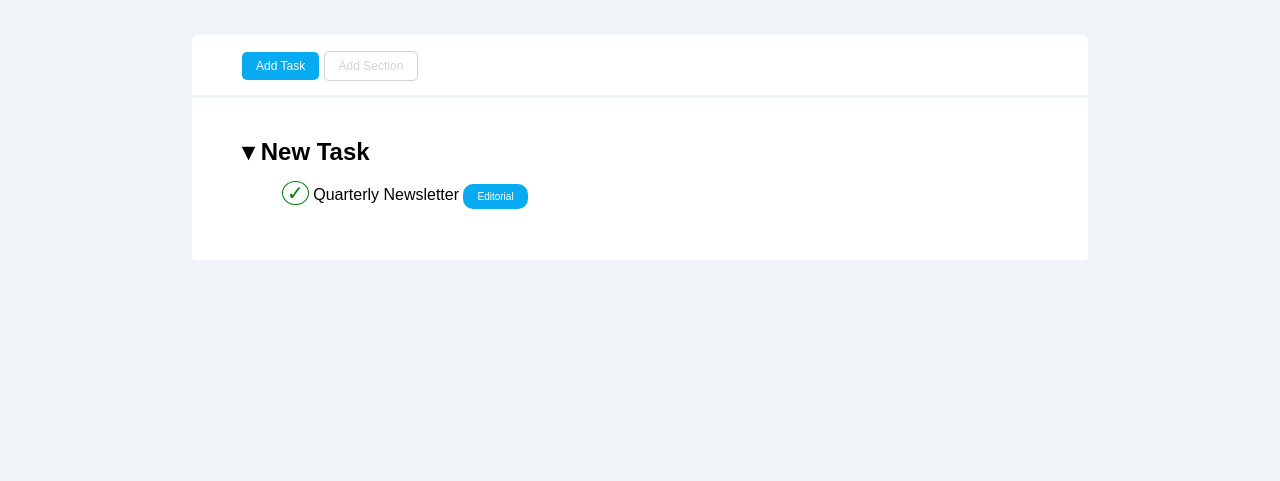
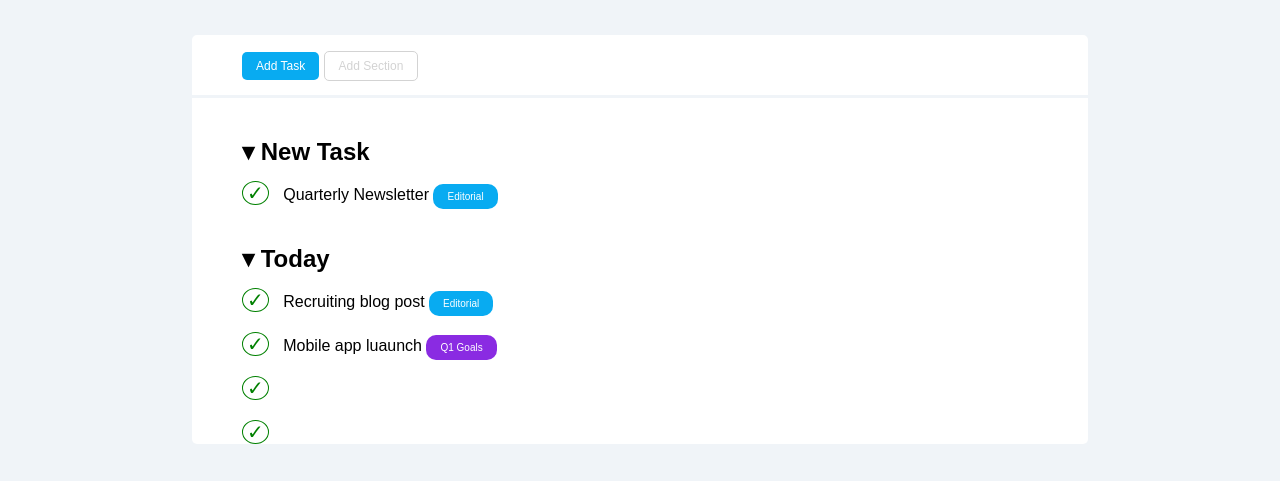
Before and after one commit to Marco9726/html-css-toboolist, a plain HTML site: page index.html in a window 1280 px wide. Shown: the part 85-566 px from the top of the page. Drawn offline with Linux system fonts and the light colour scheme.

Commit message:
new  ol and space li fixed

```diff
--- a/css/style.css
+++ b/css/style.css
@@ -75,8 +75,13 @@ button{
 
 /* Main Start */
 .big{
-    padding: 40px 50px;
+    padding-left: 50px;
+    padding-top: 40px;
     border-radius: 0 0 5px 5px;
+}
+
+section{
+    margin-bottom: 40px;
 }
 
 h2::before{
@@ -84,9 +89,14 @@ h2::before{
 }
 
 ul{
-    margin: 15px 40px;
+    margin-top: 15px;
     list-style: none;
 }
+
+li{
+    margin-bottom: 20px;
+}
+
 
 li::before{
     content: '\2713';
@@ -95,6 +105,7 @@ li::before{
     border: 1px solid green;
     border-radius: 50%;
     padding: 0 4px;
+    margin-right: 10px;
 
 }
 
@@ -102,4 +113,9 @@ li::before{
     font-size: 10px;
     border-radius: 10px;
     padding: 7px 14px;
+    color: white;
 }
+
+.violete{
+    background-color: blueviolet;
+}
--- a/index.html
+++ b/index.html
@@ -30,10 +30,16 @@
             <section>
                 <h2>  New Task</h2>
                 <ul>
-                    <li> Quarterly Newsletter <span class="color blue">Editorial</span></li>
-
+                    <li>  Quarterly Newsletter <span class="color blue">Editorial</span></li>
                 </ul>
             </section>
+                <h2>  Today</h2>
+                <ul>
+                    <li> Recruiting blog post <span class="color blue">Editorial</span></li>
+                    <li> Mobile app luaunch <span class=" color violete">Q1 Goals </span></li>
+                    <li></li>
+                    <li></li>
+                </ul>
             <section>
 
             </section>
```
